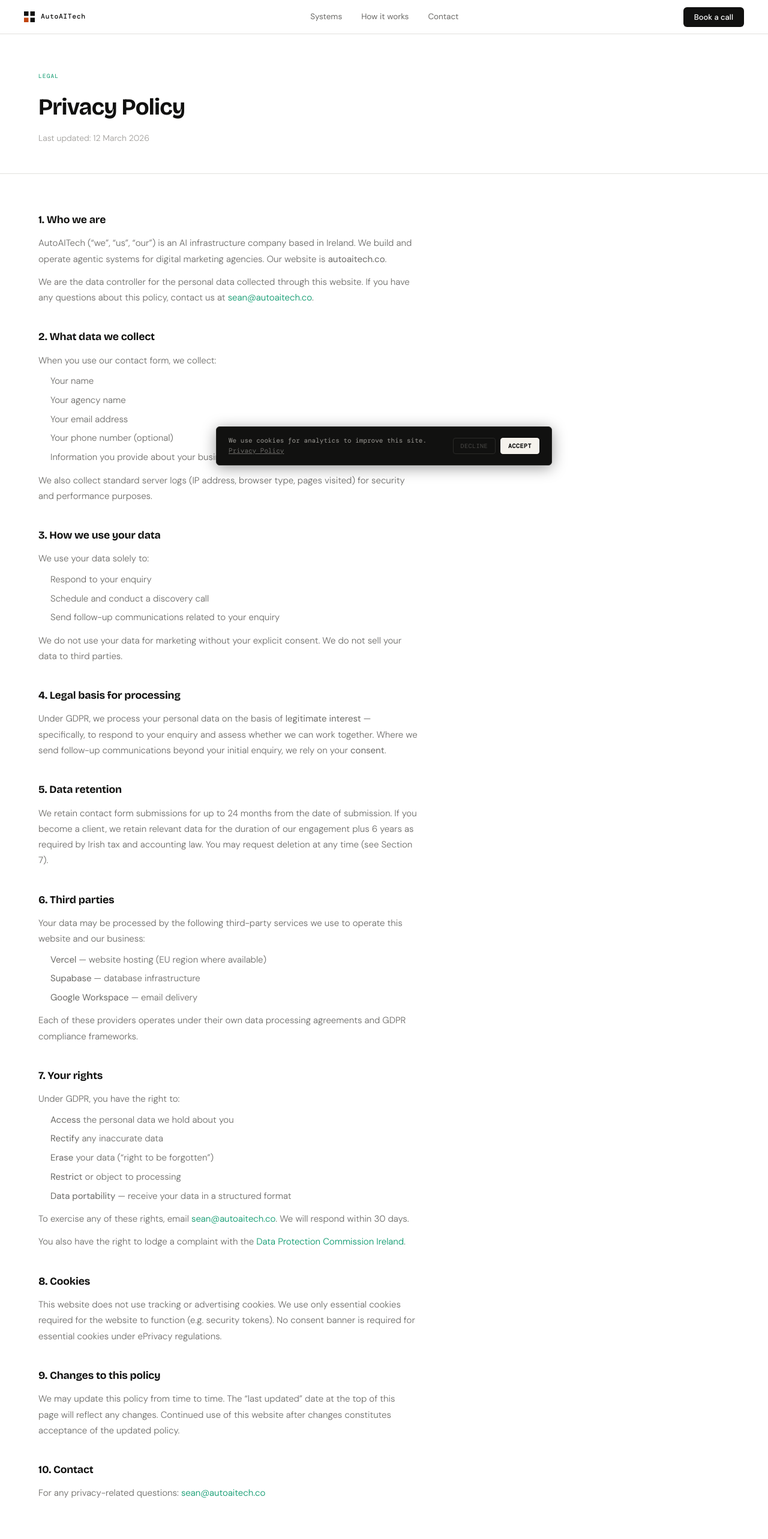
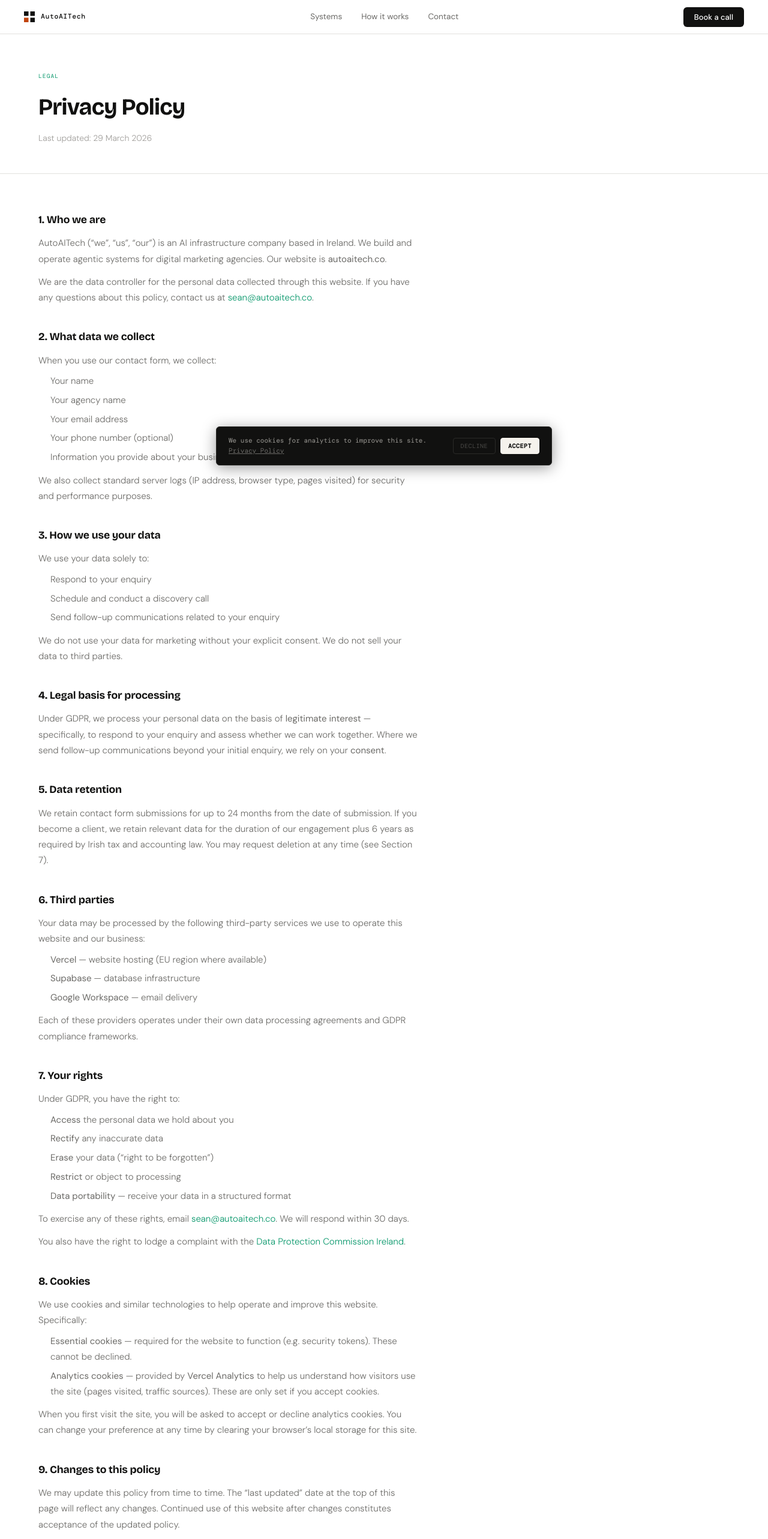
Before and after one commit to autoaitech/autoaitech-website, a Next.js app: page /privacy in a window 1280 px wide. Shown: the top 2566 px of the page at 60% size. Built offline with nearby package versions, Linux system fonts and the light colour scheme.

Commit message:
Update privacy policy cookies section to reflect Vercel Analytics
Section 8 now accurately describes analytics cookies and the
consent banner. Updated last-updated date to 29 March 2026.

Co-Authored-By: Claude Sonnet 4.6 <noreply@anthropic.com>

```diff
--- a/app/privacy/page.tsx
+++ b/app/privacy/page.tsx
@@ -37,7 +37,7 @@ export default function PrivacyPage() {
           Privacy Policy
         </h1>
         <p style={{ ...sans, fontSize: 14, fontWeight: 300, color: INK_FAINT }}>
-          Last updated: 12 March 2026
+          Last updated: 29 March 2026
         </p>
       </div>
 
@@ -103,7 +103,12 @@ export default function PrivacyPage() {
         </Section>
 
         <Section title="8. Cookies">
-          <p>This website does not use tracking or advertising cookies. We use only essential cookies required for the website to function (e.g. security tokens). No consent banner is required for essential cookies under ePrivacy regulations.</p>
+          <p>We use cookies and similar technologies to help operate and improve this website. Specifically:</p>
+          <ul style={{ paddingLeft: "1.25rem", marginTop: "0.5rem", display: "flex", flexDirection: "column", gap: "0.35rem" }}>
+            <li><strong>Essential cookies</strong> — required for the website to function (e.g. security tokens). These cannot be declined.</li>
+            <li><strong>Analytics cookies</strong> — provided by <strong>Vercel Analytics</strong> to help us understand how visitors use the site (pages visited, traffic sources). These are only set if you accept cookies.</li>
+          </ul>
+          <p style={{ marginTop: "0.75rem" }}>When you first visit the site, you will be asked to accept or decline analytics cookies. You can change your preference at any time by clearing your browser&rsquo;s local storage for this site.</p>
         </Section>
 
         <Section title="9. Changes to this policy">
```
